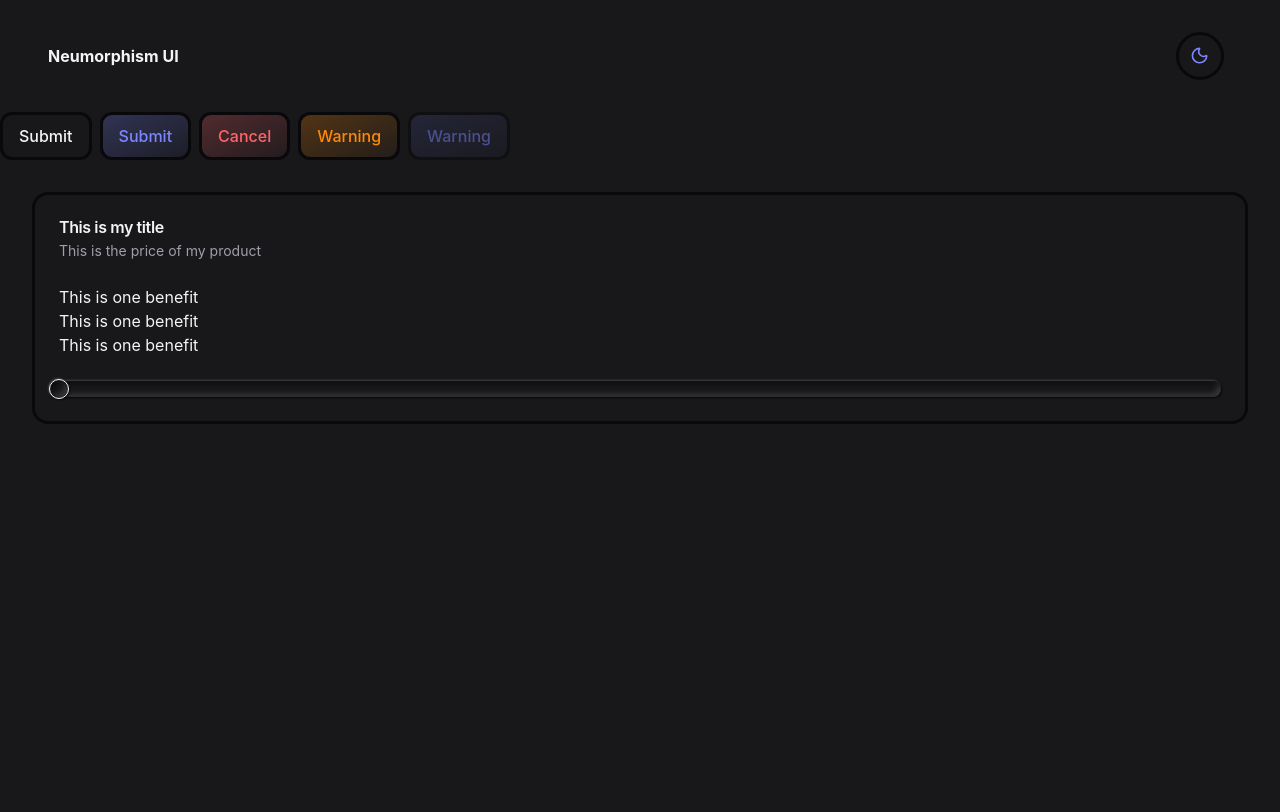
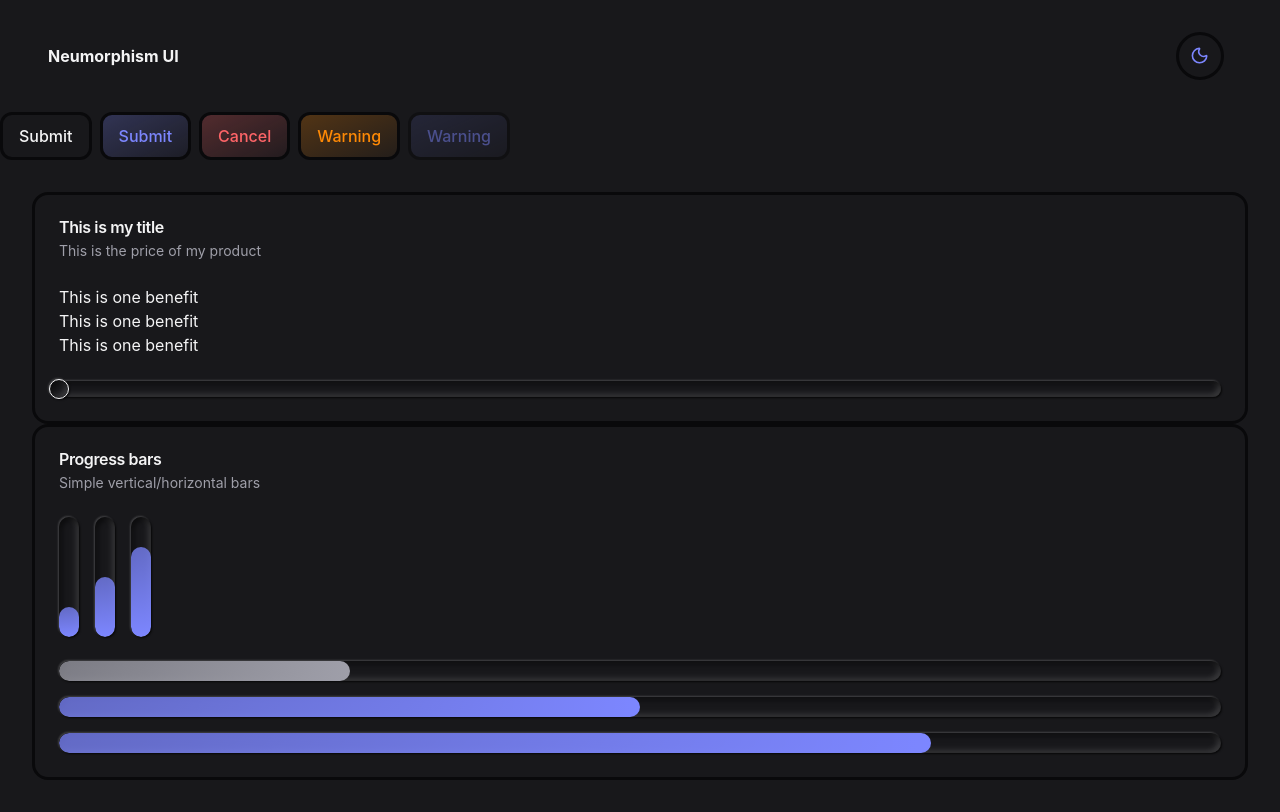
Before and after one commit to Sammie-oje/Neumorphism-UI, a React (Vite) app: page / in a window 1280 px wide. Built offline with nearby package versions, Linux system fonts and the light colour scheme.

Commit message:
Created the progress component

```diff
--- a/src/App.tsx
+++ b/src/App.tsx
@@ -3,6 +3,7 @@
 import NeuSwitch from "./components/Switch.tsx";
 import NeuSlider from "./components/Slider.tsx";
 import NeuCheckbox from "./components/Checkbox.tsx";
+import NeuProgress from "./components/Progress.tsx";
 import {
     Card,
     CardTitle,
@@ -45,6 +46,45 @@
                         <NeuSlider variant={"secondary"} />
                     </CardFooter>
                 </Card>
+
+                <Card>
+                    <CardHeader>
+                        <CardTitle>Progress bars</CardTitle>
+                        <CardDescription>
+                            Simple vertical/horizontal bars
+                        </CardDescription>
+                    </CardHeader>
+                    <CardContent className="space-y-4 flex h-36 gap-4">
+                        <NeuProgress
+                            orientation={"vertical"}
+                            max={100}
+                            value={25}
+                        />
+                        <NeuProgress
+                            orientation={"vertical"}
+                            max={100}
+                            value={50}
+                        />
+                        <NeuProgress
+                            orientation={"vertical"}
+                            max={100}
+                            value={75}
+                        />
+                    </CardContent>
+                    <CardContent className="space-y-4 ">
+                        <NeuProgress
+                            variant={"secondary"}
+                            max={100}
+                            value={25}
+                        />
+                        <NeuProgress
+
+                            max={100}
+                            value={50}
+                        />
+                        <NeuProgress max={100} value={75} />
+                    </CardContent>
+                </Card>
             </div>
         </>
     );
--- /dev/null
+++ b/src/components/Progress.tsx
@@ -0,0 +1,65 @@
+import { Progress } from "@base-ui/react/progress";
+import { cva, type VariantProps } from "class-variance-authority";
+import { useRender } from "@base-ui/react/use-render";
+import { mergeProps } from "@base-ui/react/merge-props";
+
+const progressVariants = cva(
+    "relative overflow-hidden rounded-full bg-background shadow-inset focus:outline-none focus-visible:ring-2 focus-visible:ring-primary focus-visible:ring-offset-2",
+    {
+        variants: {
+            orientation: { horizontal: "w-full h-5", vertical: "h-full w-5" }
+        },
+        defaultVariants: {
+            orientation: "horizontal"
+        }
+    }
+);
+
+const progressIndicatorVariants = cva("rounded-full border-none", {
+    variants: {
+        orientation: {
+            horizontal: "bg-linear-to-l",
+            vertical: "bg-linear-to-t"
+        },
+        variant: {
+            default: "from-primary to-primary/75",
+            secondary: "from-muted-foreground to-muted-foreground/75"
+        }
+    },
+    defaultVariants: {
+        orientation: "horizontal",
+        variant: "default"
+    }
+});
+
+interface ProgressProps
+    extends
+        useRender.ComponentProps<"progress">,
+        VariantProps<typeof progressVariants>,
+        VariantProps<typeof progressIndicatorVariants> {}
+
+export default function NeuProgress(props: ProgressProps) {
+    const rootMerge = mergeProps(props, {
+        className: progressVariants({ orientation: props.orientation })
+    });
+
+    const { value, ...otherProps } = rootMerge;
+
+    return (
+        <Progress.Root value={value} {...otherProps}>
+            <Progress.Track className={"w-full h-full"}>
+                <Progress.Indicator
+                    className={progressIndicatorVariants({
+                        variant: props.variant,
+                        orientation: props.orientation
+                    })}
+                    style={
+                        props.orientation === "vertical"
+                            ? { height: `${props.value}%`, position:"absolute" , width:"100%", bottom:0}
+                            : {}
+                    }
+                />
+            </Progress.Track>
+        </Progress.Root>
+    );
+}
```
